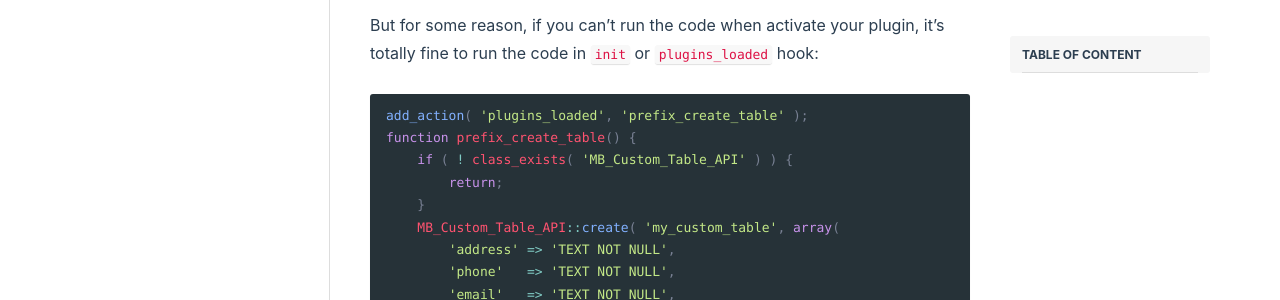
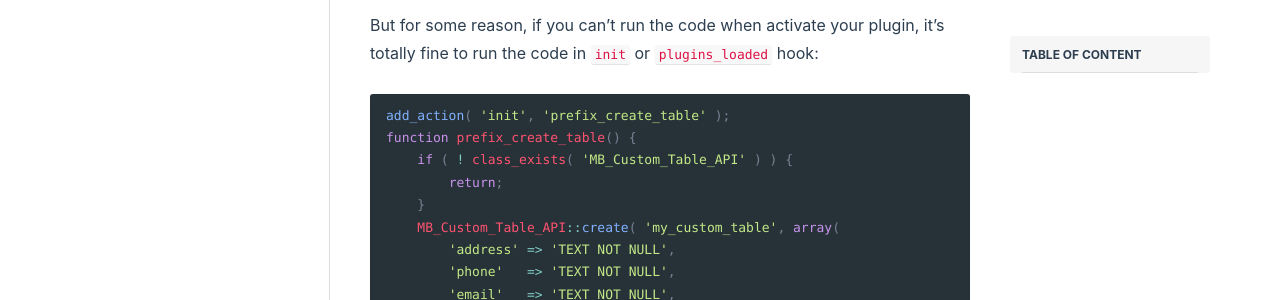
Before and after one commit to wpmetabox/docs, a Jekyll site: the page built from _docs/extensions/mb-custom-table.md, in a window 1280 px wide and 900 px high, scrolled down 3678 px. Shown: the part 152-452 px from the top of the window. Built offline with Jekyll 4.4.1, drawn with Linux system fonts in a browser that asks for light colours; comment, search, counter and statistics services are not loaded.

Commit message:
Update mb-custom-table.md

````diff
--- a/_docs/extensions/mb-custom-table.md
+++ b/_docs/extensions/mb-custom-table.md
@@ -124,7 +124,7 @@ function prefix_create_table() {
 But for some reason, if you can't run the code when activate your plugin, it's totally fine to run the code in `init` or `plugins_loaded` hook:
 
 ```php
-add_action( 'plugins_loaded', 'prefix_create_table' );
+add_action( 'init', 'prefix_create_table' );
 function prefix_create_table() {
     if ( ! class_exists( 'MB_Custom_Table_API' ) ) {
         return;
````
